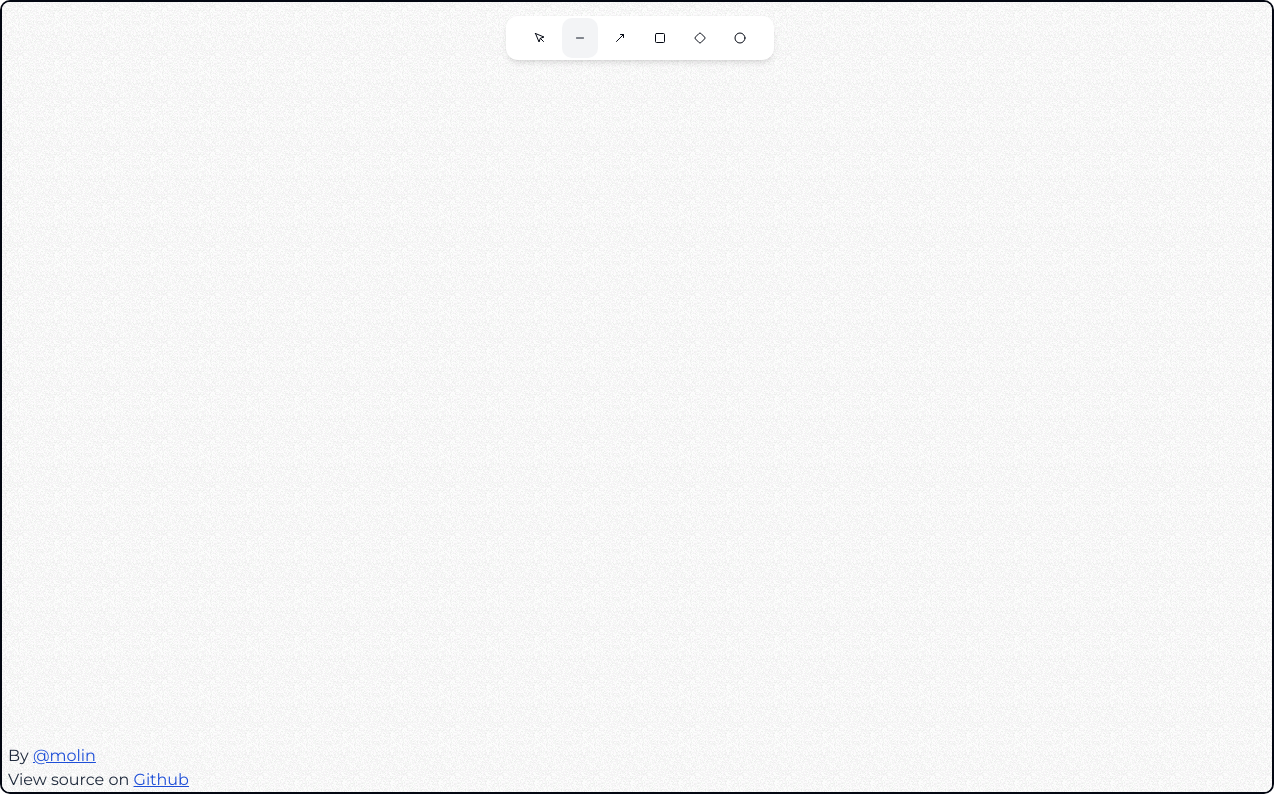
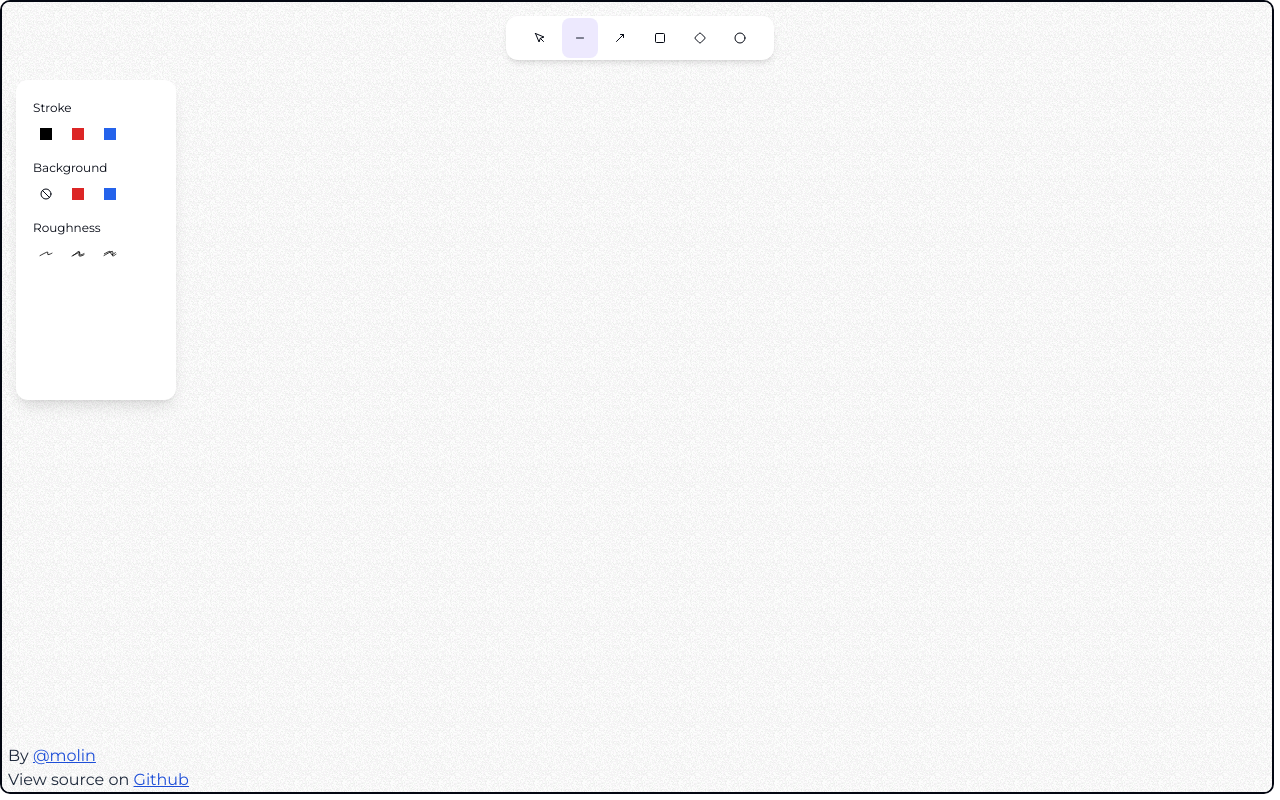
Before and after one commit to MolinDeng/roughly, a Next.js app in the folder client/: page / in a window 1280 px wide. Built offline with nearby package versions, Linux system fonts and the light colour scheme.

Commit message:
feat: option panel

```diff
--- a/client/src/app/page.tsx
+++ b/client/src/app/page.tsx
@@ -1,4 +1,6 @@
 // import RoughCanvas from '@/components/RoughCanvas';
+import Author from '@/components/Author';
+import OptionPanel from '@/components/OptionPanel';
 import { ToolBar } from '@/components/ToolBar';
 import dynamic from 'next/dynamic';
 
@@ -11,26 +13,9 @@ export default function Home() {
   return (
     <main className="h-screen w-screen">
       <ToolBar />
+      <OptionPanel />
       <RoughCanvasNoSSR />
-      <div className="inline absolute bottom-0 left-0 m-2 text-slate-800">
-        By{' '}
-        <a
-          className="underline text-blue-700"
-          href="https://molin7.vercel.app/"
-          target="_blank"
-        >
-          @molin
-        </a>
-        <br />
-        View source on{' '}
-        <a
-          className="underline text-blue-700"
-          href="https://github.com/MolinDeng/doodle"
-          target="_blank"
-        >
-          Github
-        </a>
-      </div>
+      <Author />
     </main>
   );
 }
--- /dev/null
+++ b/client/src/components/Author.tsx
@@ -0,0 +1,25 @@
+import React from 'react';
+
+export default function Author() {
+  return (
+    <div className="inline absolute bottom-0 left-0 m-2 text-slate-800">
+      By{' '}
+      <a
+        className="underline text-blue-700"
+        href="https://molin7.vercel.app/"
+        target="_blank"
+      >
+        @molin
+      </a>
+      <br />
+      View source on{' '}
+      <a
+        className="underline text-blue-700"
+        href="https://github.com/MolinDeng/doodle"
+        target="_blank"
+      >
+        Github
+      </a>
+    </div>
+  );
+}
--- /dev/null
+++ b/client/src/components/OptionPanel.tsx
@@ -0,0 +1,141 @@
+import React from 'react';
+
+import { ToggleGroup, ToggleGroupItem } from '@/components/ui/toggle-group';
+import { Ban } from 'lucide-react';
+
+type Opt = {
+  value: string;
+  ariaLabel: string;
+  html: React.ReactNode;
+  className?: string;
+};
+
+interface OptionProps {
+  title: string;
+  opts: Opt[];
+}
+
+function Option({ title, opts }: OptionProps) {
+  return (
+    <div>
+      <p className="text-xs px-[1px] py-1">{title}</p>
+      <ToggleGroup type="single" size={'ssm'} variant={'violet'}>
+        {opts.map((opt) => (
+          <ToggleGroupItem
+            key={opt.value}
+            className={opt.className}
+            value={opt.value}
+            aria-label={opt.ariaLabel}
+          >
+            {opt.html}
+          </ToggleGroupItem>
+        ))}
+      </ToggleGroup>
+    </div>
+  );
+}
+
+const options: OptionProps[] = [
+  {
+    title: 'Stroke',
+    opts: [
+      {
+        value: 'select',
+        ariaLabel: 'Select object',
+        html: <div className="h-3 w-3 bg-black" />,
+      },
+      {
+        value: 'line',
+        ariaLabel: 'Toggle line',
+        html: <div className="h-3 w-3 bg-red-600" />,
+      },
+      {
+        value: 'arrow',
+        ariaLabel: 'Toggle arrow',
+        html: <div className="h-3 w-3 bg-blue-600" />,
+      },
+    ],
+  },
+  {
+    title: 'Background',
+    opts: [
+      {
+        value: 'select',
+        ariaLabel: 'Select object',
+        html: <Ban className="h-3 w-3" />,
+      },
+      {
+        value: 'line',
+        ariaLabel: 'Toggle line',
+        html: <div className="h-3 w-3 bg-red-600" />,
+      },
+      {
+        value: 'arrow',
+        ariaLabel: 'Toggle arrow',
+        html: <div className="h-3 w-3 bg-blue-600" />,
+      },
+    ],
+  },
+  {
+    title: 'Roughness',
+    opts: [
+      {
+        value: 'select',
+        ariaLabel: 'Select object',
+        html: (
+          <svg className="h-4 w-4 " viewBox="0 0 20 20" fill="none">
+            <path
+              d="M2.5 12.038c1.655-.885 5.9-3.292 8.568-4.354 2.668-1.063.101 2.821 1.32 3.104 1.218.283 5.112-1.814 5.112-1.814"
+              stroke="black"
+              strokeLinecap="round"
+              strokeLinejoin="round"
+            />
+          </svg>
+        ),
+      },
+      {
+        value: 'line',
+        ariaLabel: 'Toggle line',
+        html: (
+          <svg className="h-4 w-4 " viewBox="0 0 20 20" fill="none">
+            <path
+              d="M2.5 12.563c1.655-.886 5.9-3.293 8.568-4.355 2.668-1.062.101 2.822 1.32 3.105 1.218.283 5.112-1.814 5.112-1.814m-13.469 2.23c2.963-1.586 6.13-5.62 7.468-4.998 1.338.623-1.153 4.11-.132 5.595 1.02 1.487 6.133-1.43 6.133-1.43"
+              stroke="black"
+              focusable="false"
+              strokeLinecap="round"
+              strokeLinejoin="round"
+            />
+          </svg>
+        ),
+      },
+      {
+        value: 'arrow',
+        ariaLabel: 'Toggle arrow',
+        html: (
+          <svg className="h-4 w-4 " viewBox="0 0 20 20" fill="none">
+            <path
+              d="M2.5 11.936c1.737-.879 8.627-5.346 10.42-5.268 1.795.078-.418 5.138.345 5.736.763.598 3.53-1.789 4.235-2.147M2.929 9.788c1.164-.519 5.47-3.28 6.987-3.114 1.519.165 1 3.827 2.121 4.109 1.122.281 3.839-2.016 4.606-2.42"
+              stroke="black"
+              strokeLinecap="round"
+              strokeLinejoin="round"
+              focusable="false"
+            />
+          </svg>
+        ),
+      },
+    ],
+  },
+];
+
+export default function OptionPanel() {
+  return (
+    <aside className="fixed top-[10%] bottom-1/2 left-4 w-40 bg-white shadow-lg rounded-lg overflow-auto">
+      {/* Sidebar content goes here */}
+      <div className="flex flex-col items-start p-4 space-y-2">
+        {options.map((option) => (
+          <Option key={option.title} title={option.title} opts={option.opts} />
+        ))}
+      </div>
+    </aside>
+  );
+}
--- a/client/src/components/ToolBar.tsx
+++ b/client/src/components/ToolBar.tsx
@@ -17,8 +17,9 @@ export function ToolBar() {
   return (
     <div className="fixed top-4 left-1/2 transform -translate-x-1/2 bg-white p-4 rounded-lg shadow-md">
       <ToggleGroup
-        className="h-3"
+        className="h-3 "
         type="single"
+        variant={'violet'}
         value={currTool}
         onValueChange={(value: RoughTool) => {
           if (value === '') return;
--- a/client/src/components/ui/toggle.tsx
+++ b/client/src/components/ui/toggle.tsx
@@ -1,32 +1,34 @@
-"use client"
+'use client';
 
-import * as React from "react"
-import * as TogglePrimitive from "@radix-ui/react-toggle"
-import { cva, type VariantProps } from "class-variance-authority"
+import * as React from 'react';
+import * as TogglePrimitive from '@radix-ui/react-toggle';
+import { cva, type VariantProps } from 'class-variance-authority';
 
-import { cn } from "@/lib/utils"
+import { cn } from '@/lib/utils';
 
 const toggleVariants = cva(
-  "inline-flex items-center justify-center rounded-md text-sm font-medium ring-offset-background transition-colors hover:bg-muted hover:text-muted-foreground focus-visible:outline-none focus-visible:ring-2 focus-visible:ring-ring focus-visible:ring-offset-2 disabled:pointer-events-none disabled:opacity-50 data-[state=on]:bg-accent data-[state=on]:text-accent-foreground",
+  'inline-flex items-center justify-center rounded-sm text-sm font-medium ring-offset-background transition-colors hover:bg-muted hover:text-muted-foreground focus-visible:outline-none focus-visible:ring-2 focus-visible:ring-ring focus-visible:ring-offset-2 disabled:pointer-events-none disabled:opacity-50 data-[state=on]:bg-accent data-[state=on]:text-accent-foreground',
   {
     variants: {
       variant: {
-        default: "bg-transparent",
+        default: 'bg-transparent',
         outline:
-          "border border-input bg-transparent hover:bg-accent hover:text-accent-foreground",
+          'border border-input bg-transparent hover:bg-accent hover:text-accent-foreground',
+        violet: 'bg-transparent data-[state=on]:bg-violet-100',
       },
       size: {
-        default: "h-10 px-3",
-        sm: "h-9 px-2.5",
-        lg: "h-11 px-5",
+        default: 'h-10 px-3',
+        ssm: 'w-7 h-7 p-0 rounded-sm',
+        sm: 'h-9 px-2.5',
+        lg: 'h-11 px-5',
       },
     },
     defaultVariants: {
-      variant: "default",
-      size: "default",
+      variant: 'default',
+      size: 'default',
     },
   }
-)
+);
 
 const Toggle = React.forwardRef<
   React.ElementRef<typeof TogglePrimitive.Root>,
@@ -38,8 +40,8 @@ const Toggle = React.forwardRef<
     className={cn(toggleVariants({ variant, size, className }))}
     {...props}
   />
-))
+));
 
-Toggle.displayName = TogglePrimitive.Root.displayName
+Toggle.displayName = TogglePrimitive.Root.displayName;
 
-export { Toggle, toggleVariants }
+export { Toggle, toggleVariants };
--- a/client/src/models/RoughElement.ts
+++ b/client/src/models/RoughElement.ts
@@ -46,7 +46,7 @@ export class RoughElement {
   }
   // area smaller than 10 is not visible
   isVisible() {
-    return Math.abs(this.x2 - this.x1) > 3 && Math.abs(this.y2 - this.y1) > 3;
+    return Math.abs(this.x2 - this.x1) > 3 || Math.abs(this.y2 - this.y1) > 3;
   }
 
   getSnapshot(): EleSnapshot {
```
Also changed, not shown: 1 other file (tests, documents, lock files or other folders).
